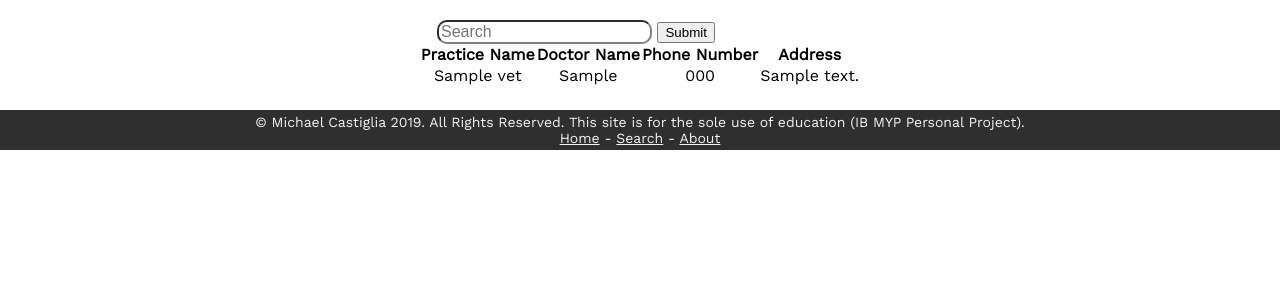
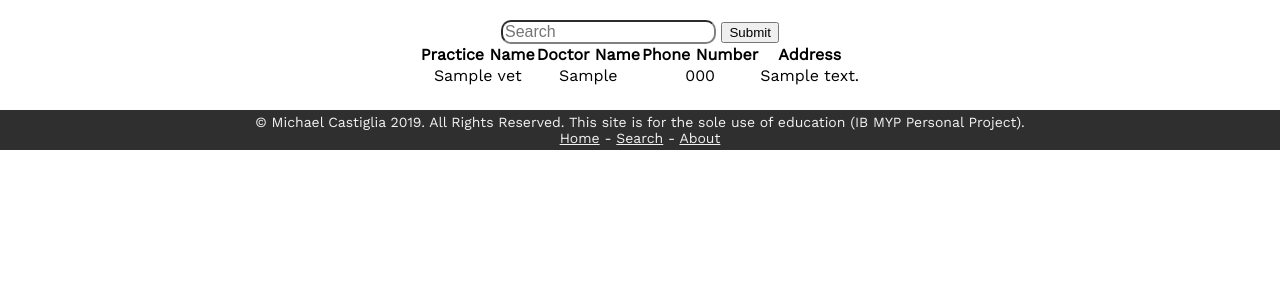
Before and after one commit to MichaelRP1/PersonalProject, a PHP site: page /search.php in a window 1280 px wide. Shown: the part 97-397 px from the top of the page. Run offline with PHP 8.4, Linux system fonts and the light colour scheme; tables that the repository leaves empty hold one stand-in row (values such as "Sample post").

Commit message:
Testing for Search Bar Center

```diff
--- a/css/main.css
+++ b/css/main.css
@@ -121,9 +121,6 @@ article {
 article p {
     font-size: 14px; /* Sets Font Size */
 }
-form {
-    width: 90%; /* Sets width of Form to 90% of parent */
-}
 .formt { /* Styles Form Text */
     font-size: 16px; /* Sets Font Size */
     border-radius: 10px; /* Rounded Corners */
```
